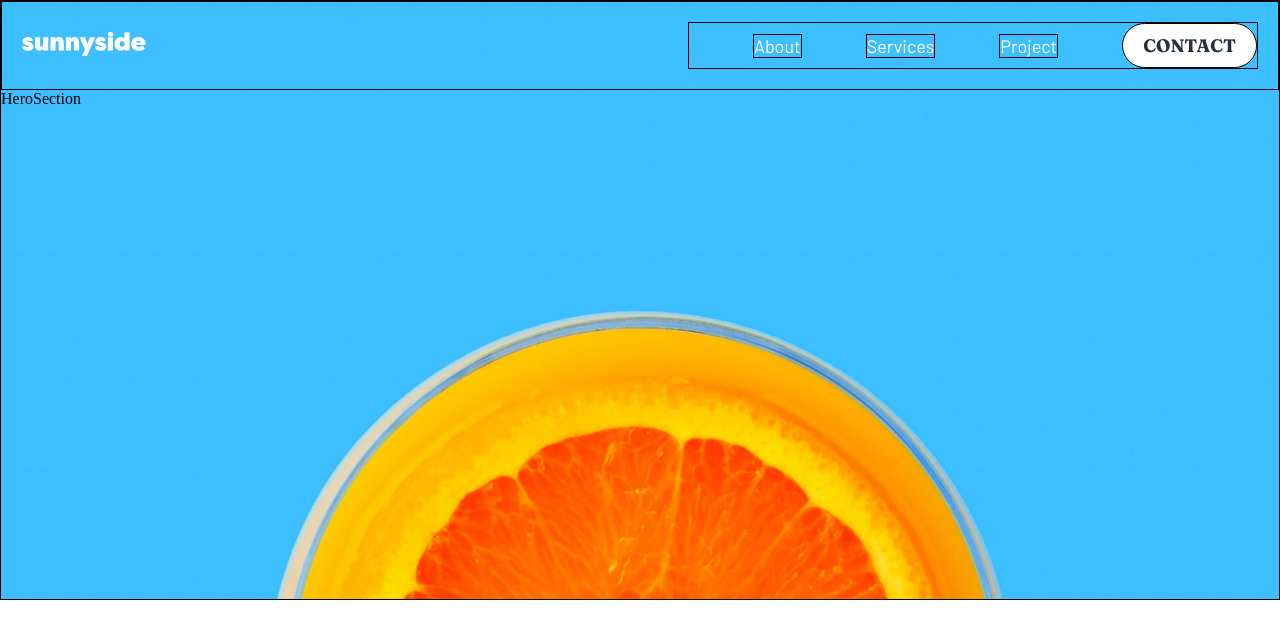
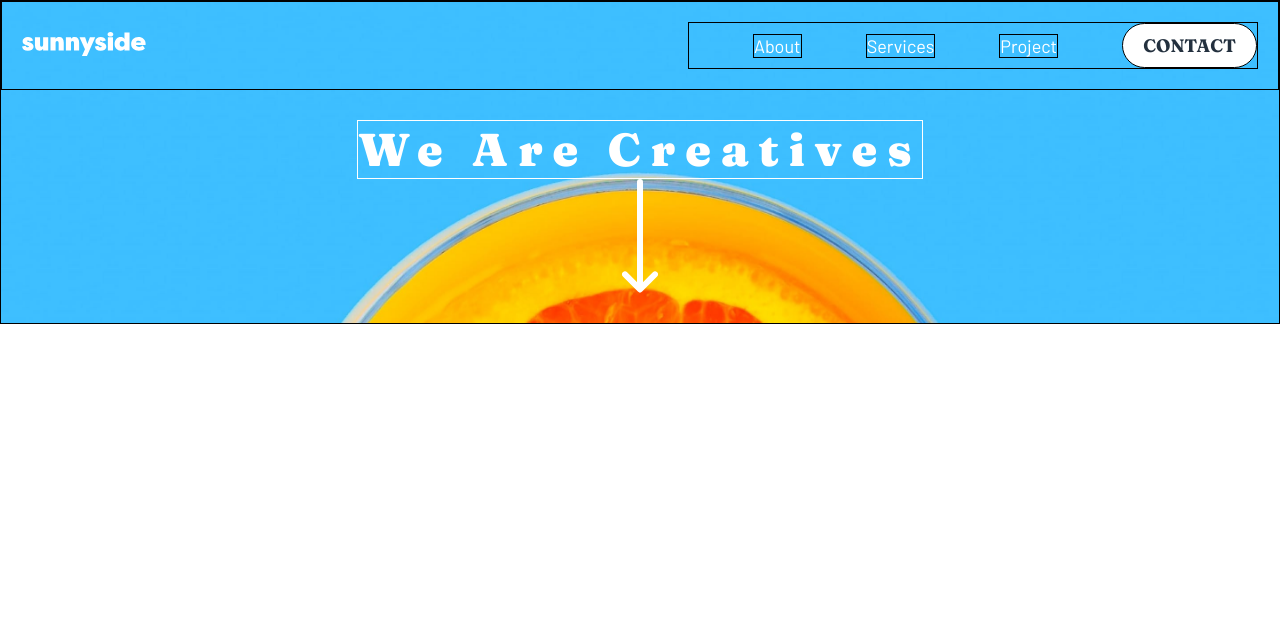
Before and after one commit to Nhoj-Plummer/sunnyside-agency-landing-page, a React (Create React App) app: page / in a window 1280 px wide. Shown: the top 638 px of the page. Built offline with nearby package versions, Linux system fonts and the light colour scheme.

Commit message:
Making progress on Hero section

```diff
--- a/src/components/Navbar/Navbar.css
+++ b/src/components/Navbar/Navbar.css
@@ -48,9 +48,6 @@
 }
 
 /* Mobile Rules */
-.navbar-mobile_toggle {
-}
-
 .navbar-mobile-menu {
   display: flex;
   flex-direction: column;
--- a/src/containers/HeroSection/HeroSection.css
+++ b/src/containers/HeroSection/HeroSection.css
@@ -1,10 +1,27 @@
 .hero-section_container {
   border: 1px solid;
-  height: 600px;
 }
 
 .hero-section_image {
   height: 100%;
+}
+
+.hero-section_text {
+  display: flex;
+  flex-direction: column;
+  align-items: center;
+  padding: 30px;
+  font-family: var(--font-family-2);
+  color: var(--color-w);
+}
+
+.hero-section_text h1 {
+  font-weight: 900;
+  font-size: 46px;
+  letter-spacing: 10px;
+  text-align: center;
+  width: fit-content;
+  border: 1px solid;
 }
 
 /* Conditional Section */
--- a/src/containers/HeroSection/HeroSection.js
+++ b/src/containers/HeroSection/HeroSection.js
@@ -1,5 +1,6 @@
 import React from "react"
 import {Navbar} from "../../components/componentsindex"
+import {GlobalArrowDown} from "../../assets/assetsglobal"
 import "./HeroSection.css"
 
 const HeroSection = () => {
@@ -7,7 +8,10 @@ const HeroSection = () => {
     <div className="hero-section_container">
       <div className="hero-section_image">
         <Navbar />
-        HeroSection
+        <div className="hero-section_text">
+          <h1>We Are Creatives</h1>
+          <img alt="arrow" src={GlobalArrowDown} />
+        </div>
       </div>
     </div>
   )
```
